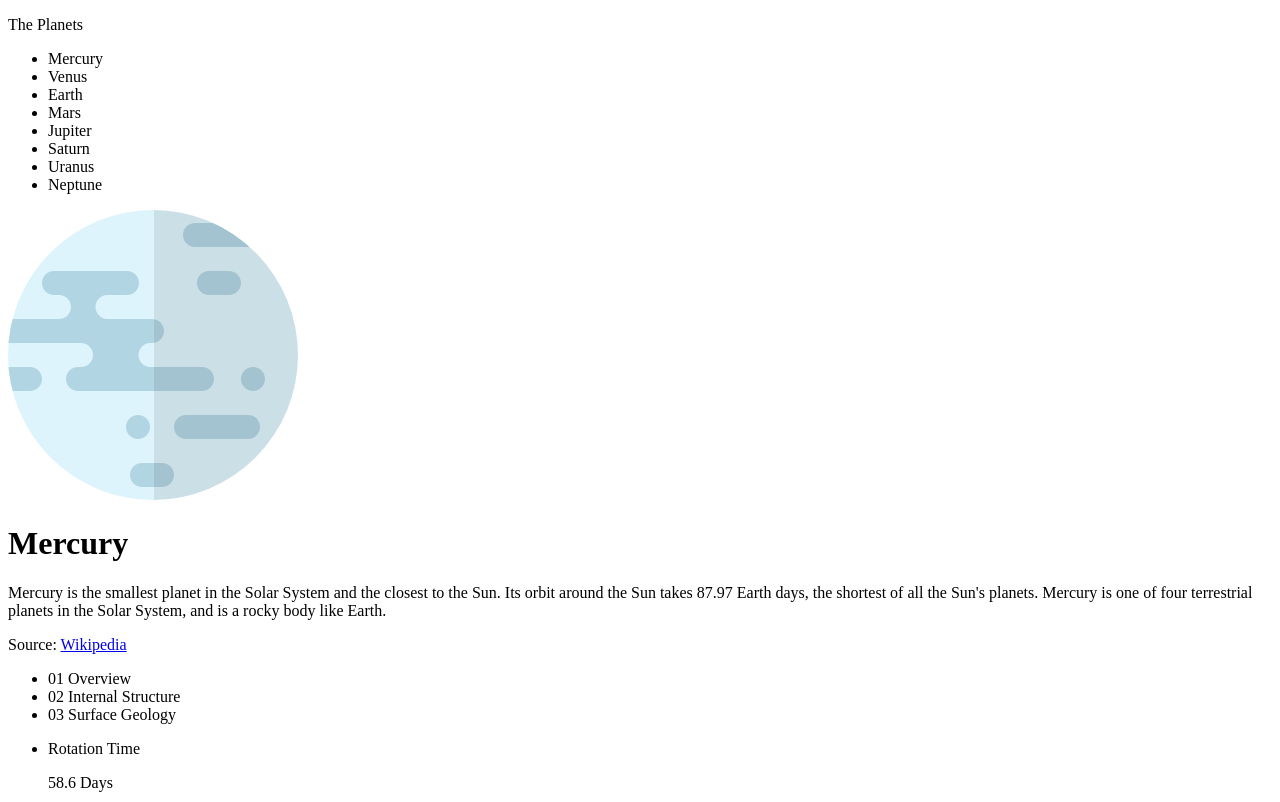
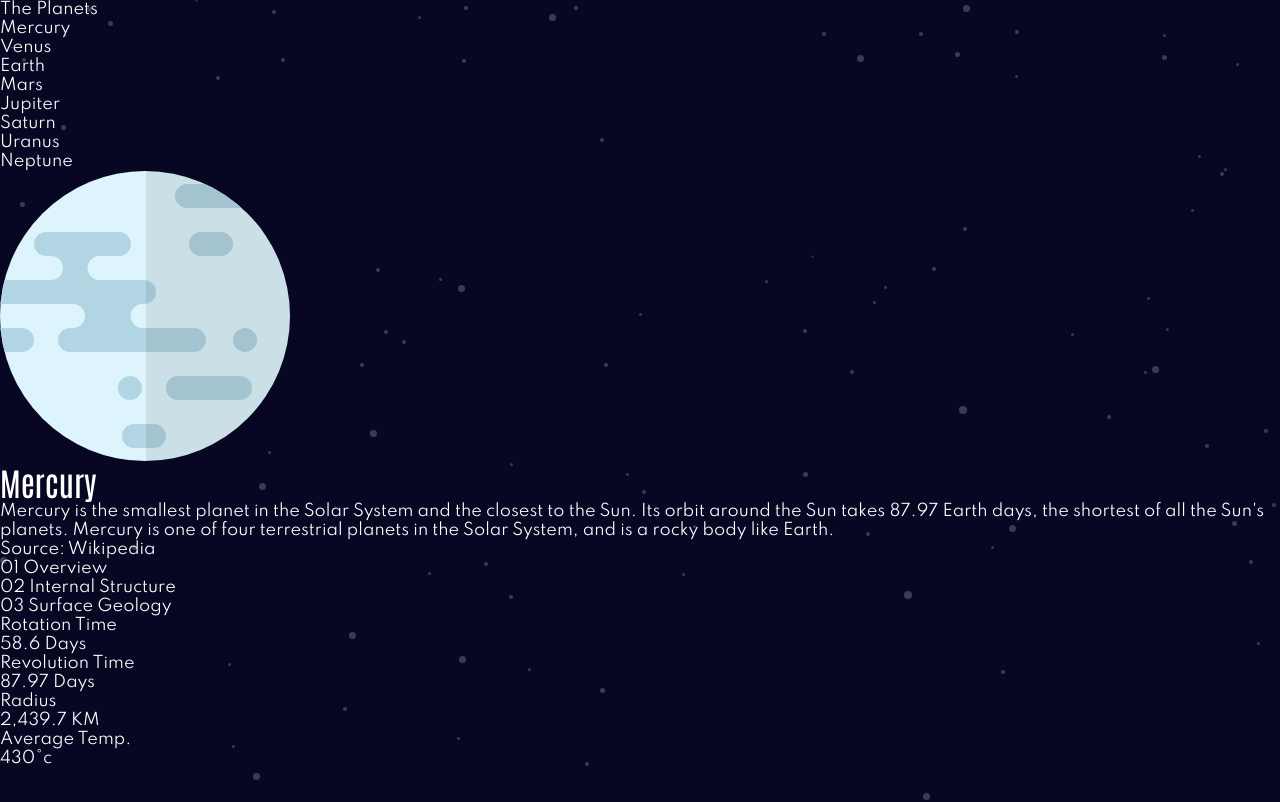
Before and after one commit to zakhi/planets-fact-site, a plain HTML site: page index.html in a window 1280 px wide. Shown: the top 802 px of the page. Drawn offline with Linux system fonts and the light colour scheme.

Commit message:
Set up fonts and colors

```diff
--- a/index.html
+++ b/index.html
@@ -5,7 +5,11 @@
   <meta name="viewport" content="width=device-width, initial-scale=1.0">
 
   <link rel="icon" type="image/png" sizes="32x32" href="./assets/favicon-32x32.png">
+  <link rel="preconnect" href="https://fonts.googleapis.com">
+  <link rel="preconnect" href="https://fonts.gstatic.com" crossorigin>
+  <link href="https://fonts.googleapis.com/css2?family=Antonio:wght@500&family=Spartan:wght@400;700&display=swap" rel="stylesheet">
 
+  <link rel="stylesheet" href="stylesheets/main.css">
   <title>Frontend Mentor | Planets fact site</title>
 </head>
 <body>
--- /dev/null
+++ b/stylesheets/_globals.scss
@@ -0,0 +1,50 @@
+:root {
+  --color-mercury: #419ebb;
+  --color-venus: #eda249;
+  --color-earth: #6f2ed6;
+  --color-mars: #d14c32;
+  --color-jupiter: #d83a34;
+  --color-saturn: #cd5120;
+  --color-uranus: #1ec2a4;
+  --color-neptune: #2d68f0;
+  --color-background: #070724;
+  --color-foreground: white;
+  --color-foreground-20: rgba(255, 255, 255, 0.2);
+  --color-foreground-50: rgba(255, 255, 255, 0.5);
+  --color-hover: rgba(216, 216, 216, 0.2);
+  --color-primary: var(--color-mercury);
+}
+
+*,
+*::before,
+*::after {
+  margin: 0;
+  padding: 0;
+  box-sizing: border-box;
+}
+
+body {
+  font-family: "Spartan", sans-serif;
+  font-weight: 400;
+  color: var(--color-foreground);
+  background: url("../assets/background-stars.svg") var(--color-background);
+}
+
+ul {
+  list-style-type: none;
+}
+
+a {
+  text-decoration: none;
+  color: inherit;
+}
+
+img {
+  display: block;
+  max-width: 100%;
+}
+
+h1 {
+  font-family: "Antonio", sans-serif;
+  font-weight: 500;
+}
--- /dev/null
+++ b/stylesheets/main.scss
@@ -0,0 +1 @@
+@use "globals";
```
Also changed, not shown: stylesheets/main.css (added), 1 other file.
